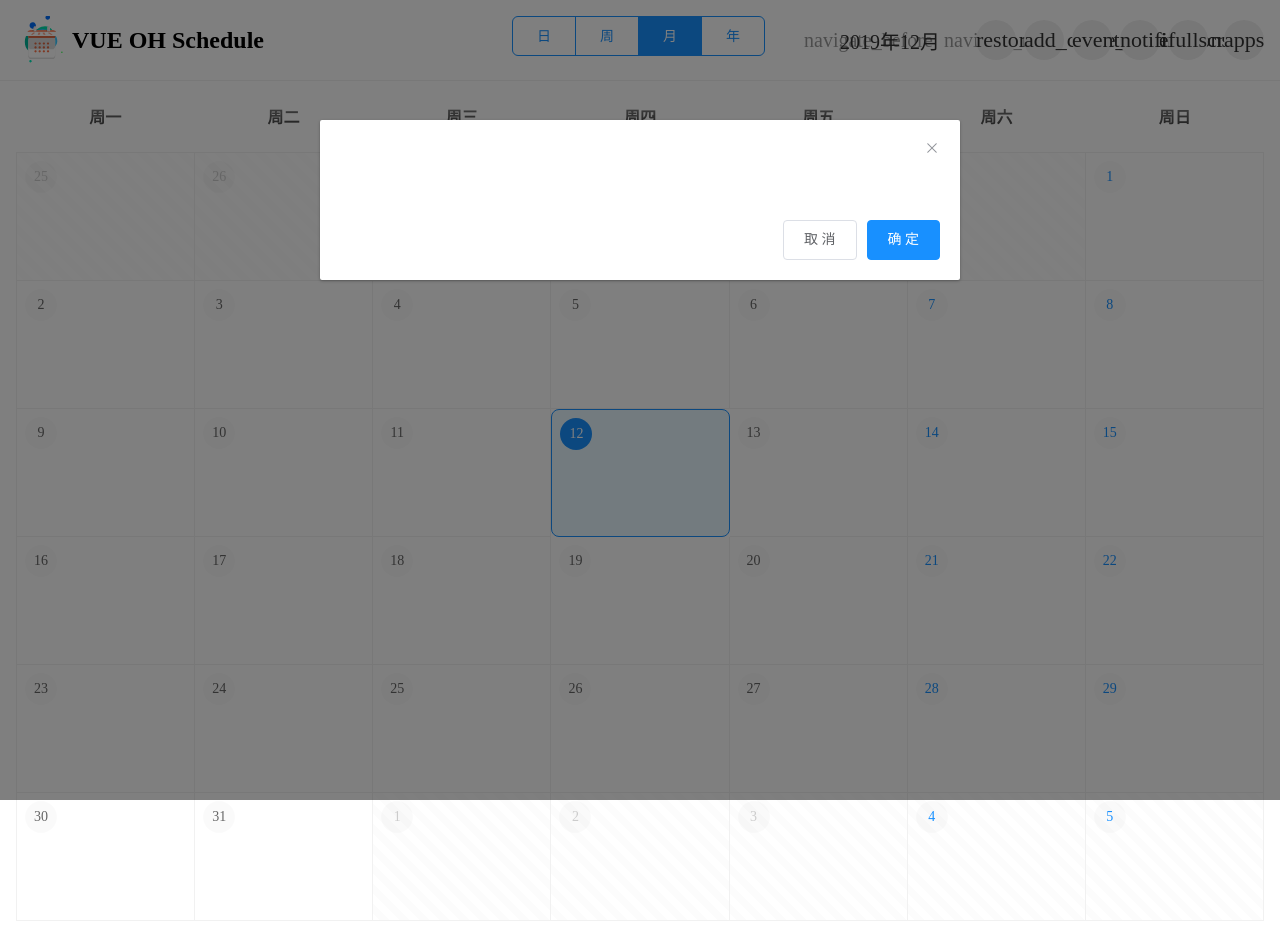
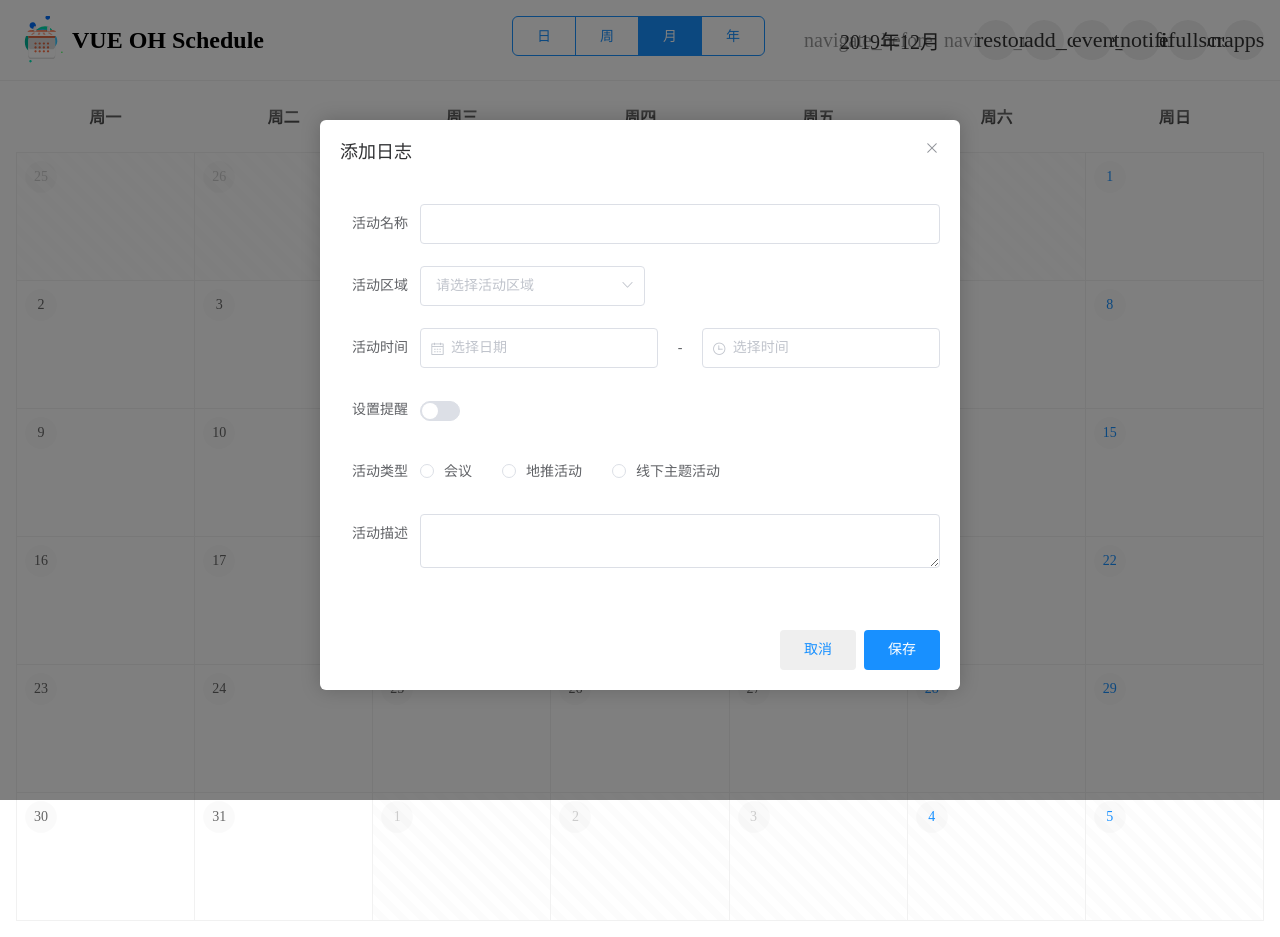
Before and after one commit to kansini/vue-schedule, a Vue app: page / in a window 1280 px wide. Both pictures are taken after a click on the button 1044 px from the left and 40 px from the top of the page. Built offline with nearby package versions, Linux system fonts and the light colour scheme; a web font is replaced by a local one.

Commit message:
adjust header

```diff
--- a/src/assets/scss/theme.scss
+++ b/src/assets/scss/theme.scss
@@ -259,3 +259,6 @@
 .el-slider__button {
   @include listInfo_theme($dropMenu-bg-theme1, $listInfo-border-theme1);
 }
+.el-time-panel__btn.confirm {
+  @include listInfo_icon_theme($header-color-theme1);
+}
--- a/src/components/kits/button/index.vue
+++ b/src/components/kits/button/index.vue
@@ -55,9 +55,10 @@
         transition: all linear .4s;
         cursor: pointer;
 
-        &:hover {
-            @include dropMenu_theme($dropMenu-color-theme1, $dropMenu-bg-theme1);
-        }
+    }
+
+    .oh-button + .oh-button {
+        margin-left: 8px;
     }
 
     .circle {
@@ -85,6 +86,11 @@
 
     .flat {
         @include listInfo_icon_theme($header-color-theme1);
+
+        &:hover {
+            @include dropMenu_theme($dropMenu-color-theme1, $dropMenu-bg-theme1);
+        }
+
     }
 
     .primary {
@@ -92,7 +98,7 @@
         color: #fff;
 
         &:hover {
-            filter: brightness(1.2);
+             filter: brightness(1.1);
         }
     }
 
--- a/src/components/kits/index.js
+++ b/src/components/kits/index.js
@@ -1,11 +1,13 @@
 import ohButton from './button'
 import theme from './theme'
 import ohAnimation from './animation'
+//import ohTab from './tab'
 
 const components = {
     ohButton,
     theme,
-    ohAnimation
+    ohAnimation,
+    //ohTab
 }
 
 const install = (Vue, opts = {}) => {
--- a/src/components/kits/theme/index.vue
+++ b/src/components/kits/theme/index.vue
@@ -12,7 +12,8 @@
                 </li>
             </ul>
             <div class="btn-confirm" >
-                <oh-button type="flat" @click="confirm(false)">确定</oh-button>
+                <oh-button type="flat" @click="confirm(false)">取消</oh-button>
+                <oh-button type="primary" @click="confirm(false)">确定</oh-button>
             </div>
         </div>
     </transition>
@@ -96,7 +97,7 @@
         position: absolute;
         background: rgba(255, 255, 255, .9);
         width: 400px;
-        height: 280px;
+        height: 240px;
         top: calc(50% - 200px);
         left: calc(50% - 200px);
         border-radius: 12px;
@@ -211,7 +212,7 @@
 
     .btn-confirm {
         position: absolute;
-        right: 8px;
-        bottom: 8px;
+        right: 16px;
+        bottom: 16px;
     }
 </style>
--- a/src/components/schedule/Header.vue
+++ b/src/components/schedule/Header.vue
@@ -120,21 +120,21 @@
             handlePrevDay() {
                 this.time.day -= 1
                 let day = new Date(this.time.day + 24 * 60 * 60 * 1000).getDate()
-                let currentDate = `${this.time.year}年${this.time.month+1}月${day}号`;
+                let currentDate = `${this.time.year}年${this.time.month + 1}月${day}号`;
                 this.toggleCurrentDate(currentDate)
             },
             // 后一天
             handleNextDay() {
                 this.time.day += 1
                 let day = new Date(this.time.day + 24 * 60 * 60 * 1000).getDate()
-                let currentDate = `${this.time.year}年${this.time.month+1}月${day}号`;
+                let currentDate = `${this.time.year}年${this.time.month + 1}月${day}号`;
                 this.toggleCurrentDate(currentDate)
             },
             // 上一周
             handlePrevWeek() {
                 this.time.day -= 7
                 let day = new Date(this.time.day + 24 * 60 * 60 * 1000).getDate()
-                let currentDate = `${this.time.year}年${this.time.month+1}月${day}号`;
+                let currentDate = `${this.time.year}年${this.time.month + 1}月${day}号`;
                 this.toggleCurrentDate(currentDate)
             },
             // 下一周
@@ -289,10 +289,6 @@
                 margin-left: 16px;
             }
 
-            .oh-button + .oh-button {
-                margin-left: 8px;
-            }
-
             .btn-today {
                 margin-right: 24px;
                 width: 40px;
--- a/src/components/schedule/index.vue
+++ b/src/components/schedule/index.vue
@@ -3,16 +3,50 @@
         <schedule-header @addSchedule="addSchedule"/>
         <div class="schedule-content">
             <transition-group name="toggle-view" tag="div">
-                <dayView v-if="currentViewIndex == 0" :key="currentViewIndex"></dayView>
-                <weekView v-if="currentViewIndex == 1" :key="currentViewIndex"></weekView>
-                <monthView v-if="currentViewIndex == 2 " :key="currentViewIndex"></monthView>
-                <yearView v-if="currentViewIndex == 3" :key="currentViewIndex"></yearView>
+                <dayView v-if="currentViewIndex == 0" :key="0"></dayView>
+                <weekView v-if="currentViewIndex == 1" :key="1"></weekView>
+                <monthView v-if="currentViewIndex == 2 " :key="2"></monthView>
+                <yearView v-if="currentViewIndex == 3" :key="3"></yearView>
             </transition-group>
         </div>
-        <el-dialog :visible.sync="dialogAddSchedule">
+        <el-dialog title="添加日志" :visible.sync="dialogAddSchedule">
+            <el-form ref="form" :model="form" label-width="80px">
+                <el-form-item label="活动名称">
+                    <el-input v-model="form.name"></el-input>
+                </el-form-item>
+                <el-form-item label="活动区域">
+                    <el-select v-model="form.region" placeholder="请选择活动区域">
+                        <el-option label="区域一" value="shanghai"></el-option>
+                        <el-option label="区域二" value="beijing"></el-option>
+                    </el-select>
+                </el-form-item>
+                <el-form-item label="活动时间">
+                    <el-col :span="11">
+                        <el-date-picker type="date" placeholder="选择日期" v-model="form.date1"
+                                        :picker-options="pickerOptions" style="width: 100%;"></el-date-picker>
+                    </el-col>
+                    <el-col style="text-align: center" :span="2">-</el-col>
+                    <el-col :span="11">
+                        <el-time-picker placeholder="选择时间" v-model="form.date2" style="width: 100%;"></el-time-picker>
+                    </el-col>
+                </el-form-item>
+                <el-form-item label="设置提醒">
+                    <el-switch v-model="form.delivery"></el-switch>
+                </el-form-item>
+                <el-form-item label="活动类型">
+                    <el-radio-group v-model="form.type">
+                        <el-radio label="会议" name="type"></el-radio>
+                        <el-radio label="地推活动" name="type"></el-radio>
+                        <el-radio label="线下主题活动" name="type"></el-radio>
+                    </el-radio-group>
+                </el-form-item>
+                <el-form-item label="活动描述">
+                    <el-input type="textarea" v-model="form.desc"></el-input>
+                </el-form-item>
+            </el-form>
             <div slot="footer" class="dialog-footer">
-                <el-button @click="dialogAddSchedule = false">取 消</el-button>
-                <el-button type="primary" @click="dialogAddSchedule = false">确 定</el-button>
+                <oh-button type="flat" @click="dialogAddSchedule = false">取消</oh-button>
+                <oh-button type="primary" @click="dialogAddSchedule = false">保存</oh-button>
             </div>
         </el-dialog>
     </div>
@@ -36,7 +70,42 @@
         },
         data() {
             return {
-                dialogAddSchedule: false
+                dialogAddSchedule: false,
+                form: {
+                    name: '',
+                    region: '',
+                    date1: '',
+                    date2: '',
+                    delivery: false,
+                    type: [],
+                    resource: '',
+                    desc: ''
+                },
+                pickerOptions: {
+                    disabledDate(time) {
+                        return time.getTime() > Date.now();
+                    },
+                    shortcuts: [{
+                        text: '今天',
+                        onClick(picker) {
+                            picker.$emit('pick', new Date());
+                        }
+                    }, {
+                        text: '明天',
+                        onClick(picker) {
+                            const date = new Date();
+                            date.setTime(date.getTime() + 3600 * 1000 * 24);
+                            picker.$emit('pick', date);
+                        }
+                    }, {
+                        text: '一周后',
+                        onClick(picker) {
+                            const date = new Date();
+                            date.setTime(date.getTime() + 3600 * 1000 * 24 * 7);
+                            picker.$emit('pick', date);
+                        }
+                    }]
+                },
             }
         },
         computed: {
@@ -57,9 +126,8 @@
     }
 </script>
 
-<style lang="scss" >
+<style lang="scss">
     .schedule {
-        //padding: 24px;
         width: 100%;
         height: 100%;
         background: #fff;
@@ -87,9 +155,8 @@
         }
 
 
-
         .toggle-view-enter-active, .toggle-view-leave-active {
-            transition: all linear .3s;
+            transition: all linear .6s;
         }
 
         .toggle-view-enter, .toggle-view-leave-to {
@@ -97,5 +164,9 @@
             transform: translateX(-200%);
         }
 
+        .el-dialog {
+            border-radius: 6px;
+            box-shadow: 0 0px 20px rgba(0, 0, 0, .2);
+        }
     }
 </style>
```
Also changed, not shown: src/components/kits/tab/index.vue (added, +73 -0 lines).
